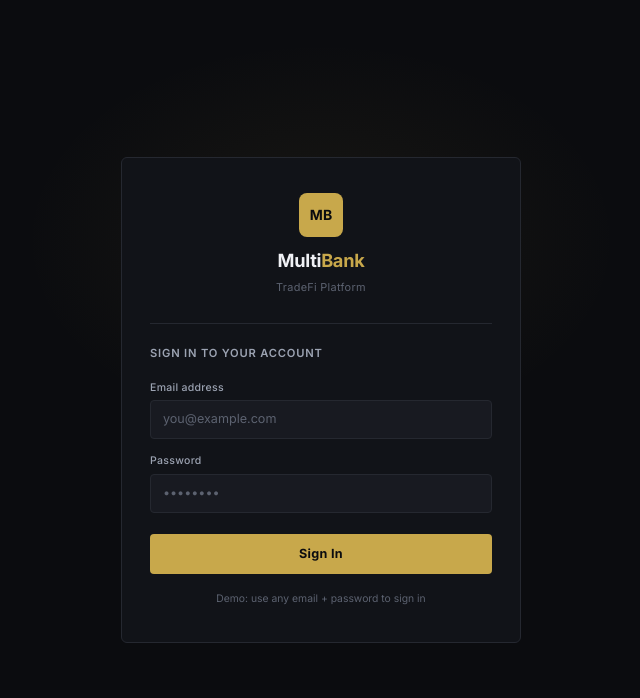
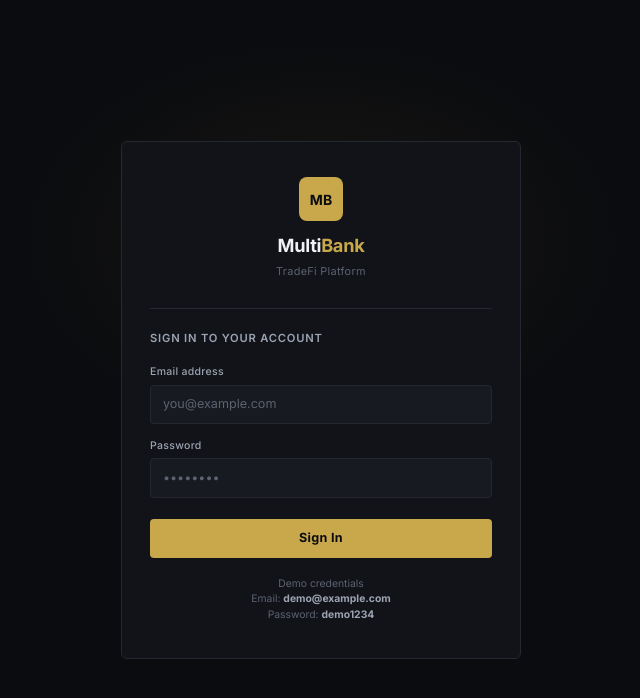
Before and after one commit to vigneshwaran-chandrasekaran/multibank, a React (Vite) app in the folder frontend/: page /login in a window 1280 px wide. Shown: the top 698 px of the page, without its empty margins (319-959 px from the left). Built offline with nearby package versions, Linux system fonts and the light colour scheme; no server answers; the HTML template or start-up script is replaced by a standard one.

Commit message:
docs: add live demo URLs to README and sample credentials to login page

```diff
--- a/frontend/src/pages/LoginPage.tsx
+++ b/frontend/src/pages/LoginPage.tsx
@@ -249,7 +249,11 @@ export default function LoginPage() {
           </SubmitButton>
         </Form>
 
-        <Hint>Demo: use any email + password to sign in</Hint>
+        <Hint>
+          Demo credentials<br />
+          Email: <strong style={{color: 'var(--text-secondary)'}}>demo@example.com</strong><br />
+          Password: <strong style={{color: 'var(--text-secondary)'}}>demo1234</strong>
+        </Hint>
       </Card>
     </Wrapper>
   );
```
Also changed, not shown: 1 other file (tests, documents, lock files or other folders).
